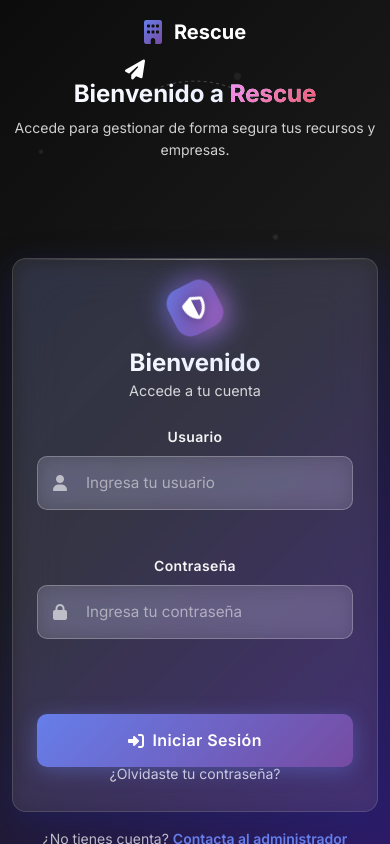
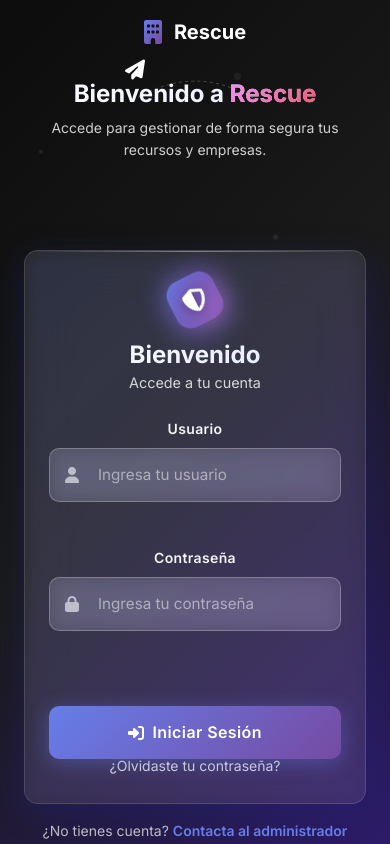
Before and after one commit to NicoLa5Tor/RescueFront, a Flask app: page /login in a window 390 px wide. Run offline with Flask 3, Linux system fonts and the light colour scheme; some libraries are stand-ins or nearby versions.

Commit message:
Improve mobile responsiveness for login page

```diff
--- a/static/css/login.css
+++ b/static/css/login.css
@@ -236,6 +236,7 @@
   .login-wrapper {
     width: 100%;
     max-width: 900px;
+    margin: 0 auto;
     display: flex;
     align-items: center;
     justify-content: space-between;
@@ -243,7 +244,6 @@
   }
 
 .login-info {
-    flex: 1;
     color: var(--text-primary);
     position: relative;
   }
--- a/templates/login.html
+++ b/templates/login.html
@@ -30,9 +30,9 @@
   </div>
 
   <!-- Contenedor principal -->
-  <div class="login-container">
-    <div class="login-wrapper">
-      <div id="loginInfo" class="login-info fade-in-up">
+  <div class="login-container container">
+    <div class="row login-wrapper justify-content-center align-items-center">
+      <div id="loginInfo" class="col-12 col-md-6 login-info fade-in-up text-center text-md-start mb-4 mb-md-0">
         <div class="plane-wrapper">
           <svg id="planeSvg" width="180" height="60" viewBox="0 0 180 60">
             <path id="planePath" d="M10,50 Q90,0 170,50" />
@@ -42,7 +42,7 @@
         <h2 class="info-title">Bienvenido a <span id="infoHighlight">Rescue</span></h2>
         <p class="info-text">Accede para gestionar de forma segura tus recursos y empresas.</p>
       </div>
-      <div class="login-content">
+      <div class="col-12 col-md-6 login-content d-flex justify-content-center">
       <div id="loginCard" class="login-card fade-in-up">
         <!-- Header del formulario -->
         <div class="form-header">
```
